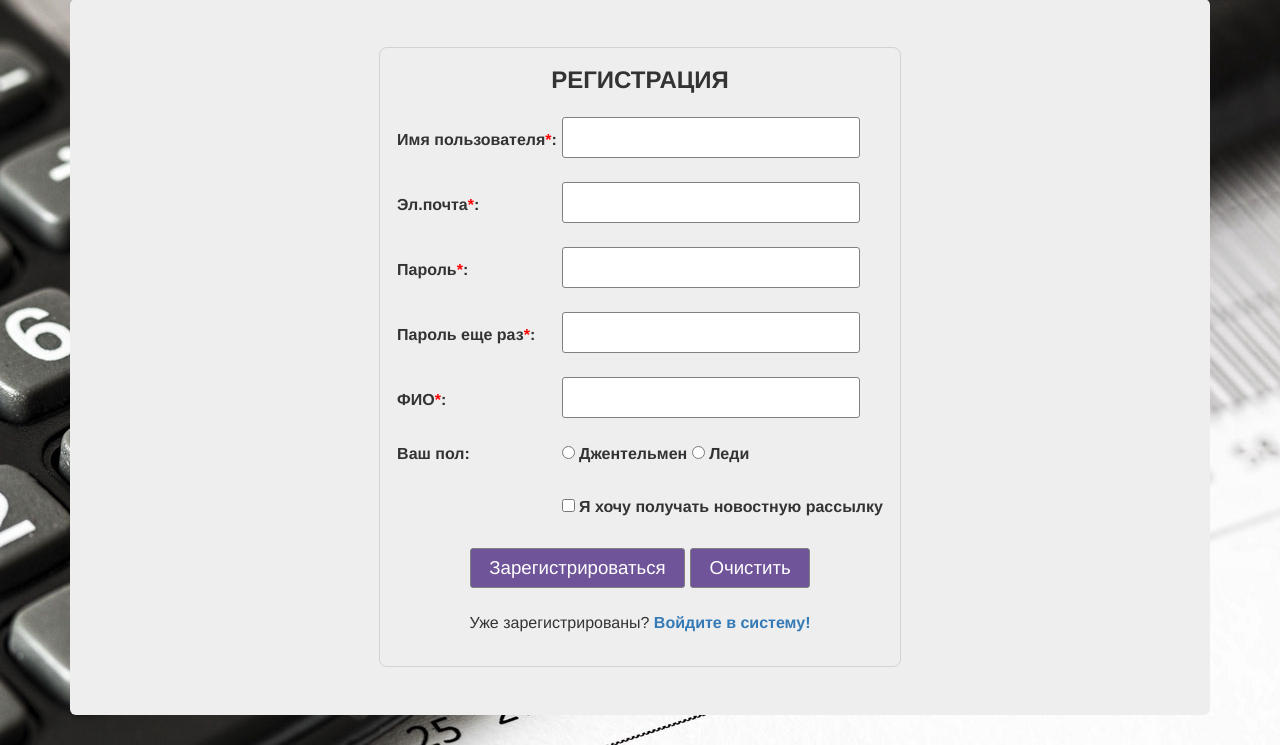
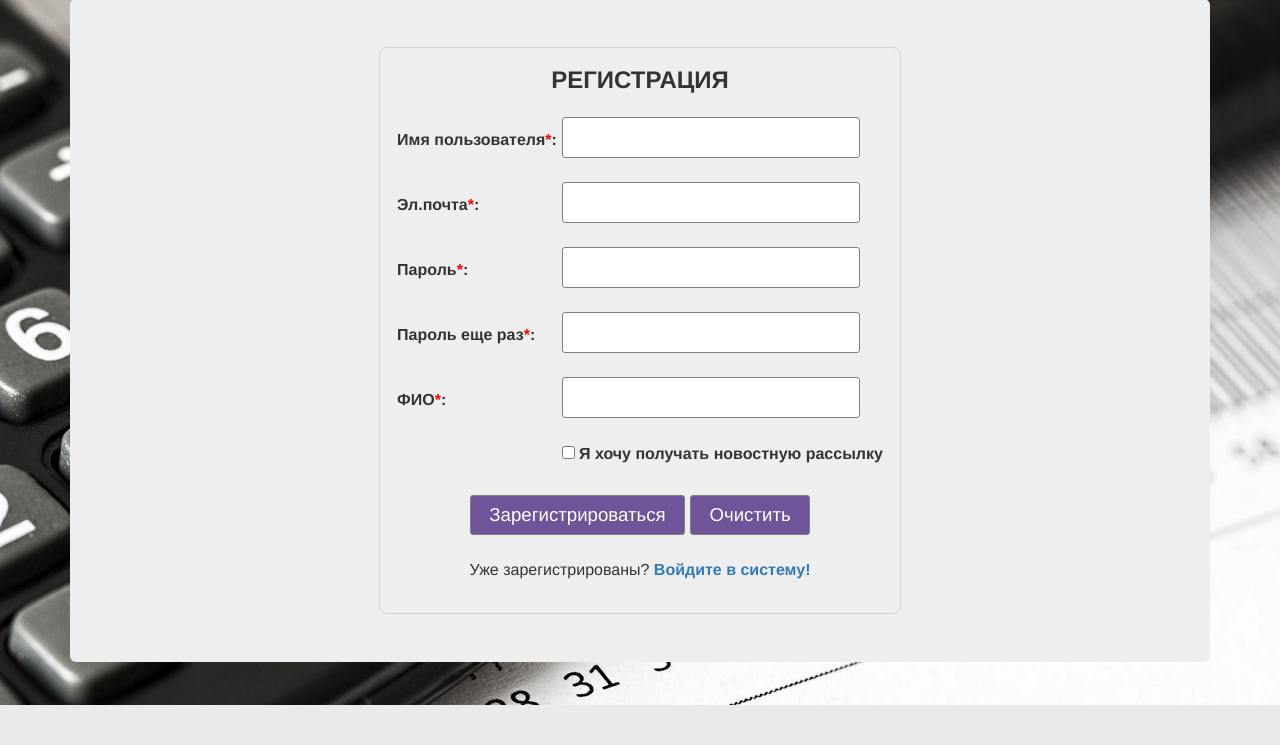
Before and after one commit to ex2life/Finansist, a PHP site: page /registration/register.php in a window 1280 px wide. Shown: the part 95-840 px from the top of the page. After the commit the page ends 800 px from the top, so only its background shows below. Run offline with PHP 8.4, Linux system fonts and the light colour scheme.

Commit message:
delete gender

```diff
--- a/registration/lib/common.php
+++ b/registration/lib/common.php
@@ -250,7 +250,6 @@ function register_user($dbh, &$user, &$errors)
 	read_string($_POST, 'password', $user, $errors, 6, 24, true);
 	read_string($_POST, 'password_confirmation', $user, $errors, 6, 24, true);
 	read_string($_POST, 'fullname', $user, $errors, 1, 80, true);
-	read_list($_POST, 'gender', $user, $errors, array('M', 'F'), false);
 	read_bool($_POST, 'newsletter', $user, $errors, '1', false, false);
 
 	// пароль и подтверждение пароля должны совпадать
@@ -424,16 +423,16 @@ function db_user_find_by_login($dbh, $login)
  */
 function db_user_insert($dbh, $user)
 {
-	$query = 'INSERT INTO users(nickname,email,password,fullname,gender,newsletter) VALUES(?,?,?,?,?,?)';
+	$query = 'INSERT INTO users(nickname,email,password,fullname,newsletter) VALUES(?,?,?,?,?)';
 
 	// подготовливаем запрос для выполнения
 	$stmt = mysqli_prepare($dbh, $query);
 	if ($stmt === false)
 		db_handle_error($dbh);
 
-	mysqli_stmt_bind_param($stmt, 'sssssi',
+	mysqli_stmt_bind_param($stmt, 'ssssi',
 		$user['nickname'], $user['email'], $user['password'],
-		$user['fullname'], $user['gender'], $user['newsletter']);
+		$user['fullname'], $user['newsletter']);
 
 	// выполняем запрос и получаем результат
 	if (mysqli_stmt_execute($stmt) === false)
--- a/registration/templates/register_form.php
+++ b/registration/templates/register_form.php
@@ -53,17 +53,6 @@
 					   value="<?= isset($form['fullname']) ? $form['fullname'] : '' ?>">
 			</div>
 			<div class="row">
-				<label>Ваш пол:</label>
-				<input type="radio" name="gender" id="gender_Male" value="M"
-					<?= isset($form['gender']) && $form['gender'] == 'M' ? 'checked="checked"' : '' ?>
-					/>
-				<label for="gender_Male">Джентельмен</label>
-				<input type="radio" name="gender" id="gender_Female" value="F"
-					<?= isset($form['gender']) && $form['gender'] == 'F' ? 'checked="checked"' : '' ?>
-					/>
-				<label for="gender_Female">Леди</label>
-			</div>
-			<div class="row">
 				<label></label>
 				<input type="checkbox" name="newsletter" id="newsletter" value="1"
 					<?= isset($form['newsletter']) && $form['newsletter'] == '1' ? 'checked="checked"' : '' ?>
```
